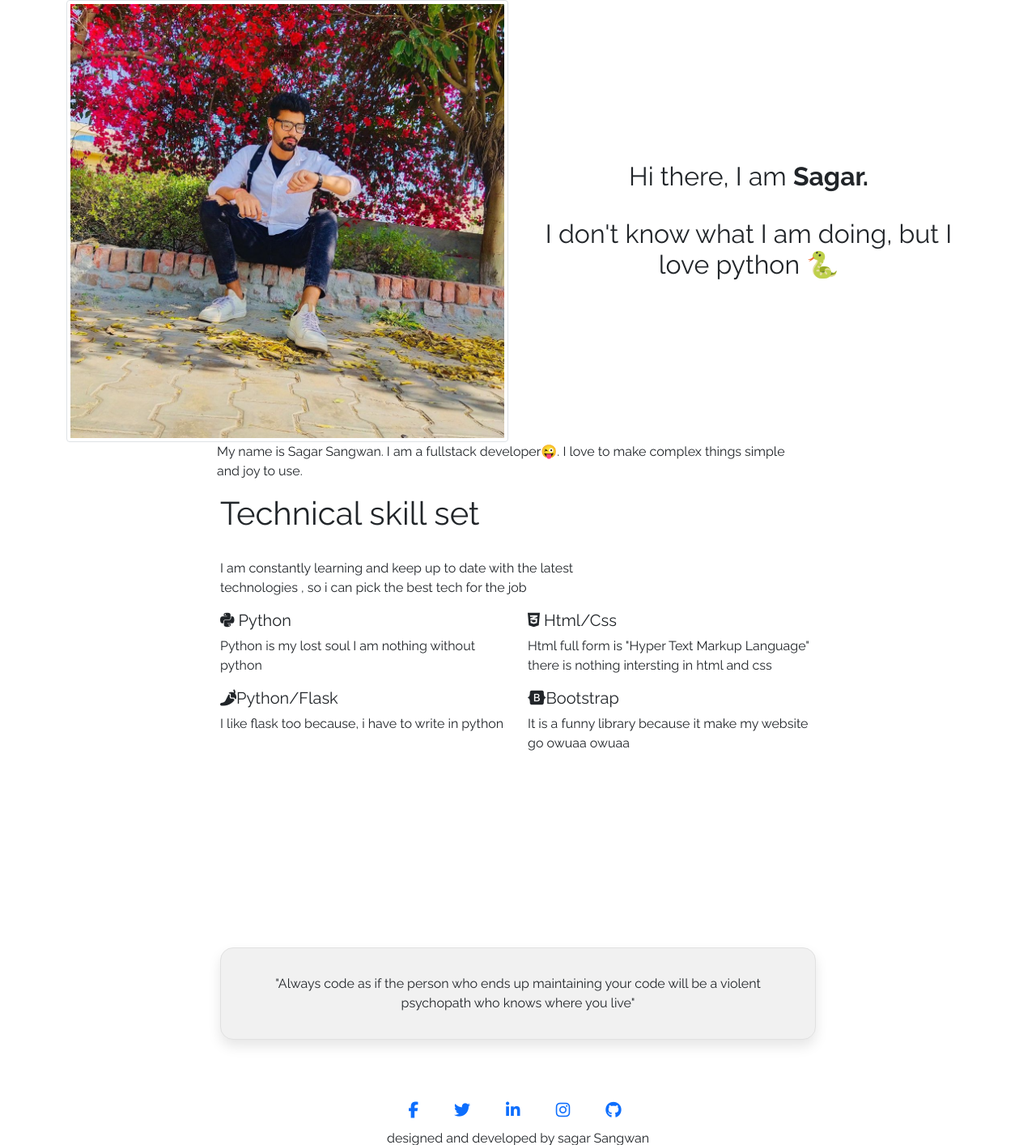
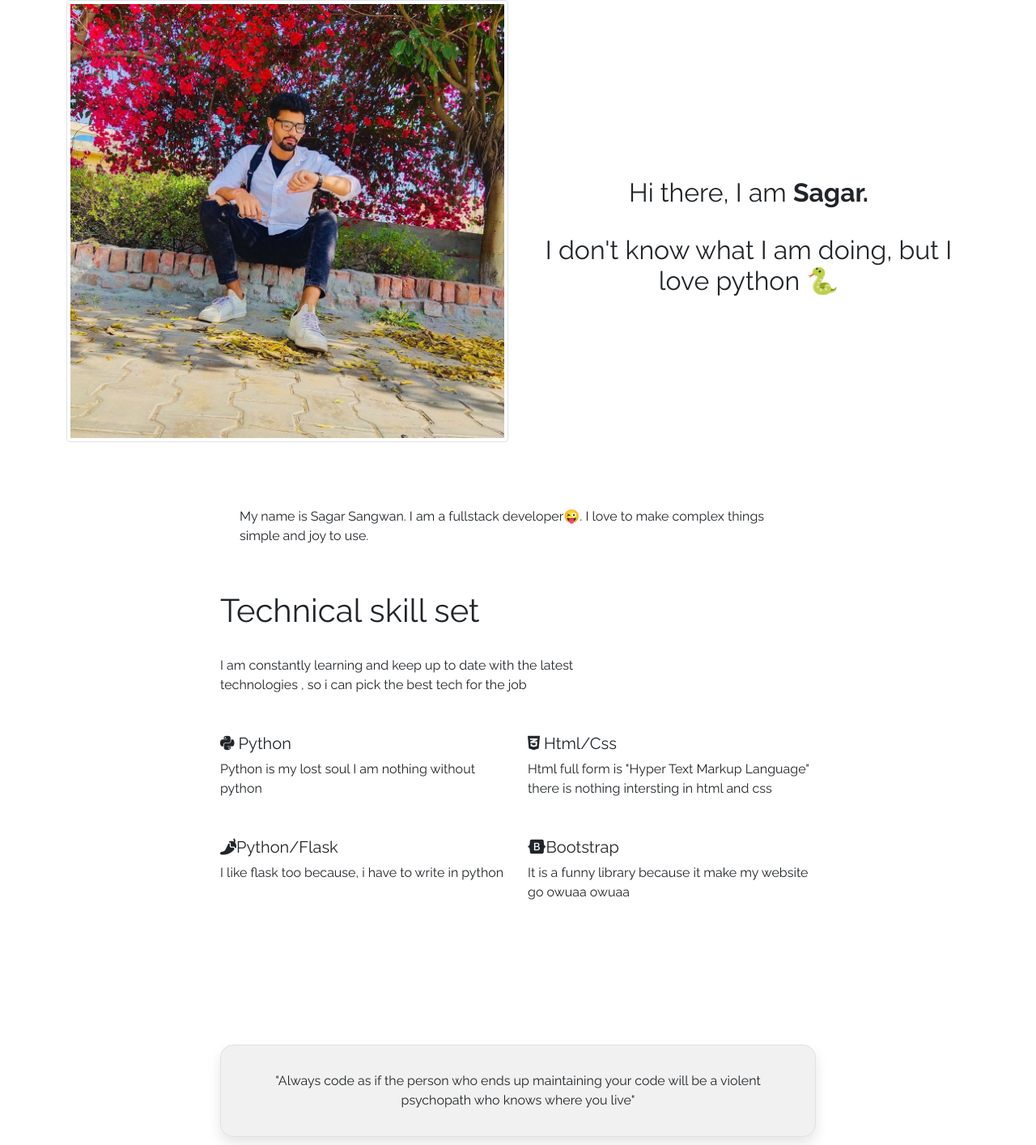
Before and after one commit to sagarsangwan/sagarsangwan, a Flask app: page / in a window 1280 px wide. Shown: the part 88-1502 px from the top of the page at 81% size. Run offline with Flask 2, Linux system fonts and the light colour scheme; some libraries are stand-ins or nearby versions.

Commit message:
changes in css

```diff
--- a/static/navbar.css
+++ b/static/navbar.css
@@ -14,7 +14,7 @@
 
     margin-left: 32px;
     margin-right: 32px;
-    border-radius: 72px;
+
 }
 
 .navbar ul li {
--- a/static/style.css
+++ b/static/style.css
@@ -31,3 +31,16 @@ body{
     border-radius: 16px;
     box-shadow: 0 8px 16px rgb(0 0 0 / 10%);
 }
+
+.col-padding{
+    padding-top: 32px;
+
+}
+
+.col-padding-down{
+    padding-bottom: 40px;
+}
+
+.padding-bio{
+    padding: 40px;
+}
```
